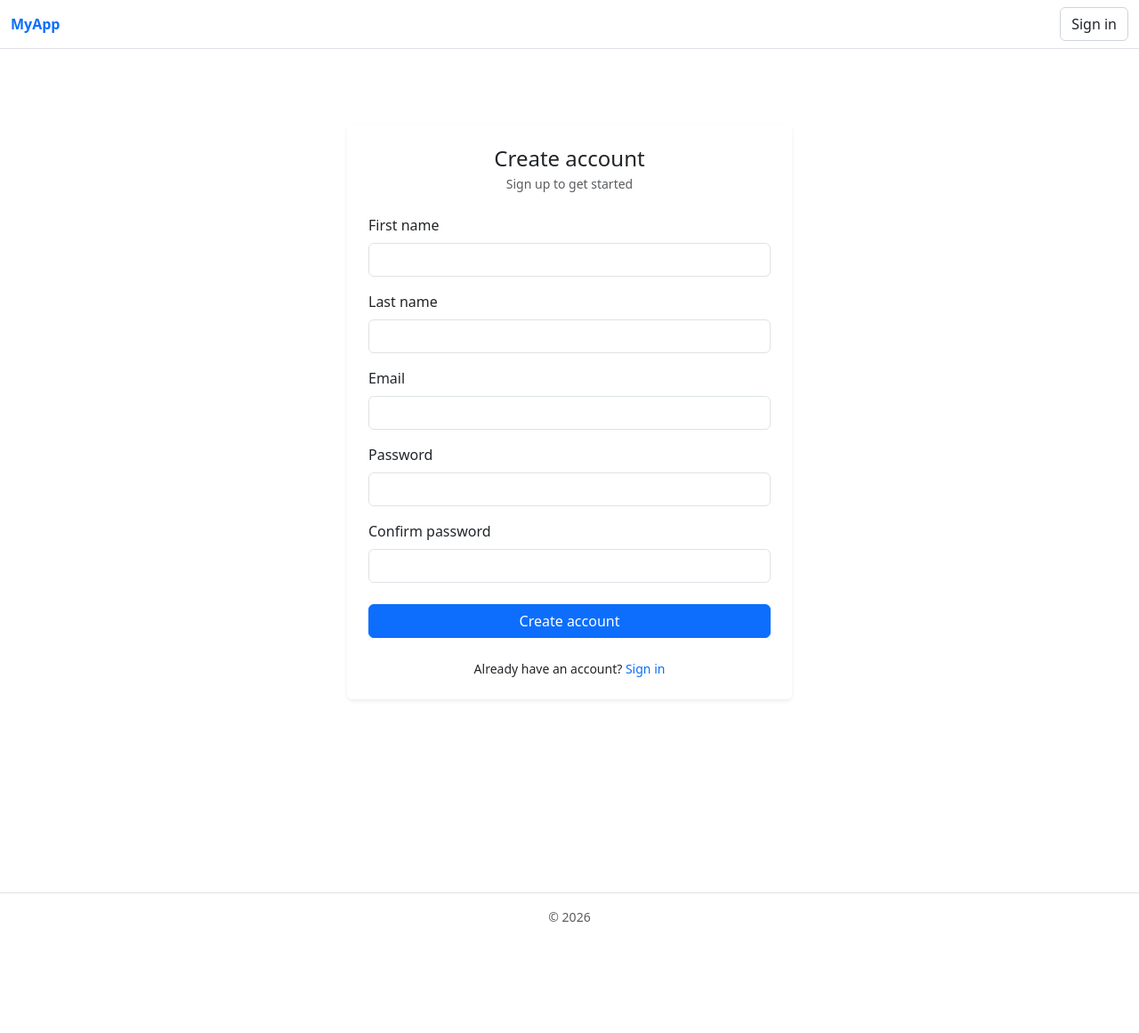
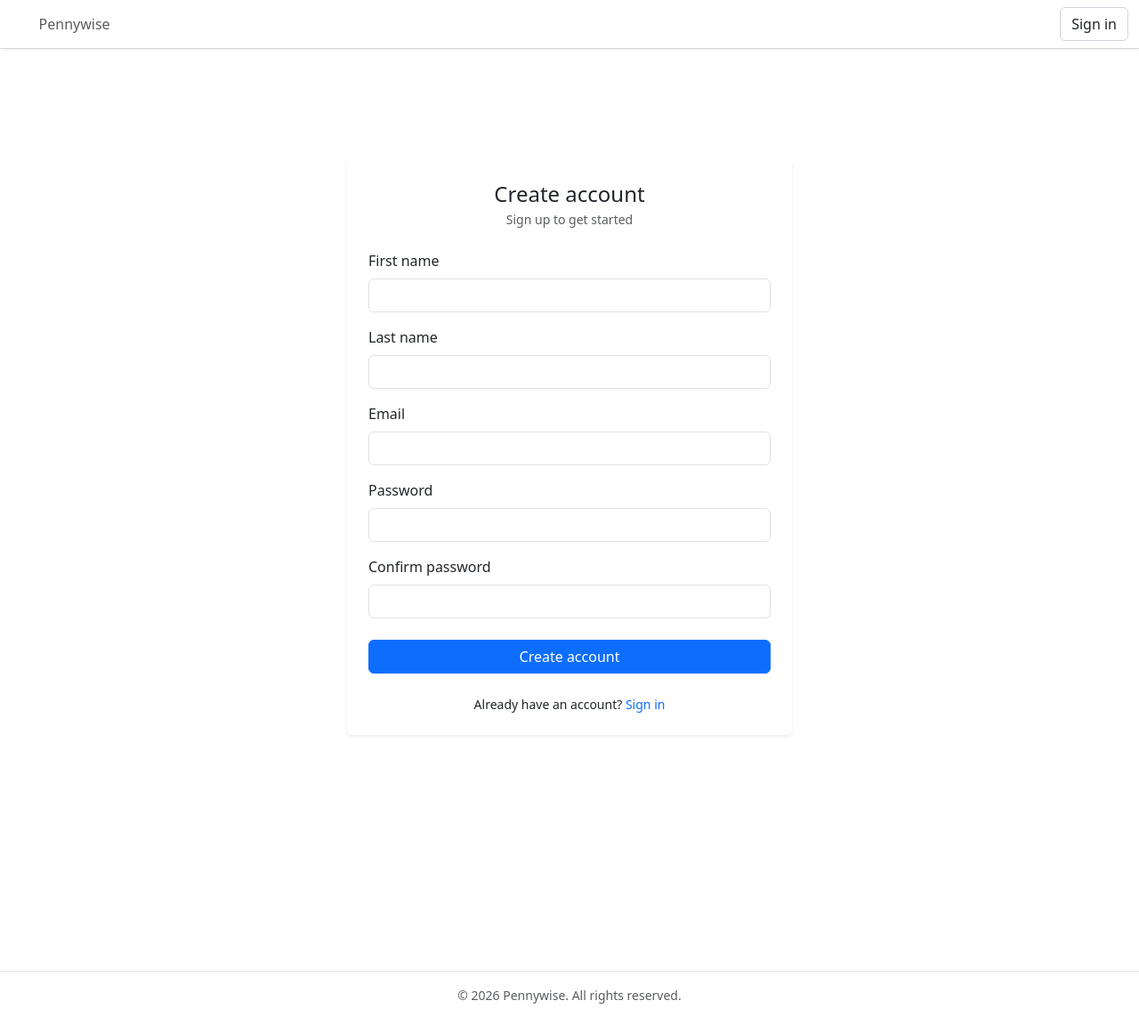
Before and after one commit to c5042092/efssd-expense-tracker, a Flask app: page /auth/register in a window 1280 px wide. Shown: the whole page at 89% size. Before the commit the page ends 1036 px from the top, so only its background shows below. Run offline with Flask 3, Linux system fonts and the light colour scheme; some libraries are stand-ins or nearby versions.

Commit message:
Updated Base Template to align with entire App UI.

```diff
--- a/templates/base.html
+++ b/templates/base.html
@@ -1,6 +1,5 @@
 <!doctype html>
 <html lang="en">
-
 <head>
   <meta charset="UTF-8" />
   <meta name="viewport" content="width=device-width, initial-scale=1.0" />
@@ -9,13 +8,18 @@
     integrity="sha384-sRIl4kxILFvY47J16cr9ZwB07vP4J8+LH7qKQnuqkuIAvNWLzeN8tE5YBujZqJLB" crossorigin="anonymous">
   <link href="https://fonts.googleapis.com/css2?family=Material+Symbols+Outlined" rel="stylesheet" />
   <link rel="stylesheet" href="{{ url_for('static', filename='styles.css') }}" />
+    <link
+    rel="stylesheet"
+    href="https://cdn.jsdelivr.net/npm/bootstrap-icons@1.11.3/font/bootstrap-icons.min.css"
+  />
 </head>
 
 <body>
-  <header class="border-bottom text-white">
-    <div class="container-fluid d-flex justify-content-between align-items-center py-2">
-      <!-- Left: Logo -->
-      <a href="{{ url_for('index') }}" class="fw-bold text-decoration-none">MyApp</a>
+  <header class="border-bottom text-white bg-white">
+    <div class="container-fluid d-flex justify-content-between align-items-center py-2 shadow-sm">
+       <div class="container">
+        <a href="{{ url_for('index') }}" class="text-decoration-none text-muted brand">Pennywise</a>
+       </div>
 
       <!-- Dropdown -->
       {% if session.get('user_id') %}
@@ -41,7 +45,7 @@
         </ul>
       </div>
       {% else %}
-      <a href="{{ url_for('auth.login') }}" class="btn btn-outline-dark sign-in-btn">Sign in</a>
+      <a href="{{ url_for('auth.login') }}" class="btn btn-outline-dark text-nowrap sign-in-btn">Sign in</a>
       {% endif %}
     </div>
   </header>
@@ -50,20 +54,20 @@
   <nav>
     <div class="bottom-nav">
       <span class="nav-indicator"></span>
-      <a href="#" class="nav-item {% if request.path == '/dashboard' %}active{% endif %}">
+      <a href="/dashboard" class="nav-item {% if request.path == '/dashboard/' %}active{% endif %}">
         <span class="material-symbols-outlined">dashboard</span>
       </a>
-      <a href="#" class="nav-item {% if request.path == '/transactions/new' %}active{% endif %}">
+      <a href="/transactions/new" class="nav-item {% if request.path == '/transactions/new' %}active{% endif %}">
         <span class="material-symbols-outlined">monetization_on</span>
       </a>
-      <a href="{{ url_for('index')}}" class="nav-item {% if request.path == '/transactions' %}active{% endif %}">
+      <a href="{{ url_for('transactions.history')}}" class="nav-item {% if request.path == '/transactions/' %}active{% endif %}">
         <span class="material-symbols-outlined">payments</span>
       </a>
     </div>
   </nav>
   {% endif %}
   <main>
-    <div class="container mt-2">
+    <div class="container container py-4 py-md-5">
       {% for category, message in get_flashed_messages(with_categories=True) %}
       <div class="alert alert-{{ category }}
                 alert-dismissible
@@ -85,7 +89,7 @@
   </main>
 
   <footer id="page-footer" class="text-center text-muted border-top py-3 small">
-    <p>&copy; 2026</p>
+    <p>&copy; 2026 Pennywise. All rights reserved.</p>
   </footer>
   <script src="https://cdn.jsdelivr.net/npm/bootstrap@5.3.8/dist/js/bootstrap.bundle.min.js"
     integrity="sha384-FKyoEForCGlyvwx9Hj09JcYn3nv7wiPVlz7YYwJrWVcXK/BmnVDxM+D2scQbITxI"
```
